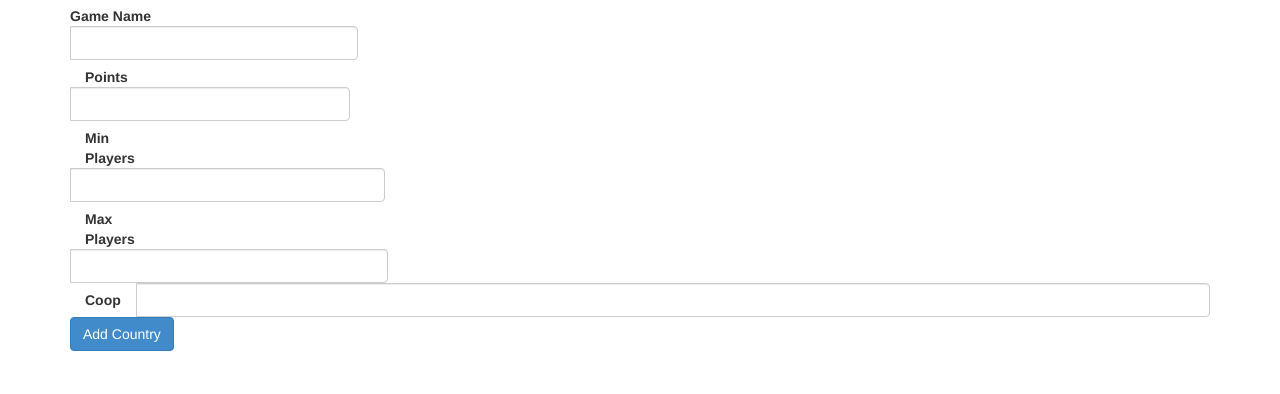
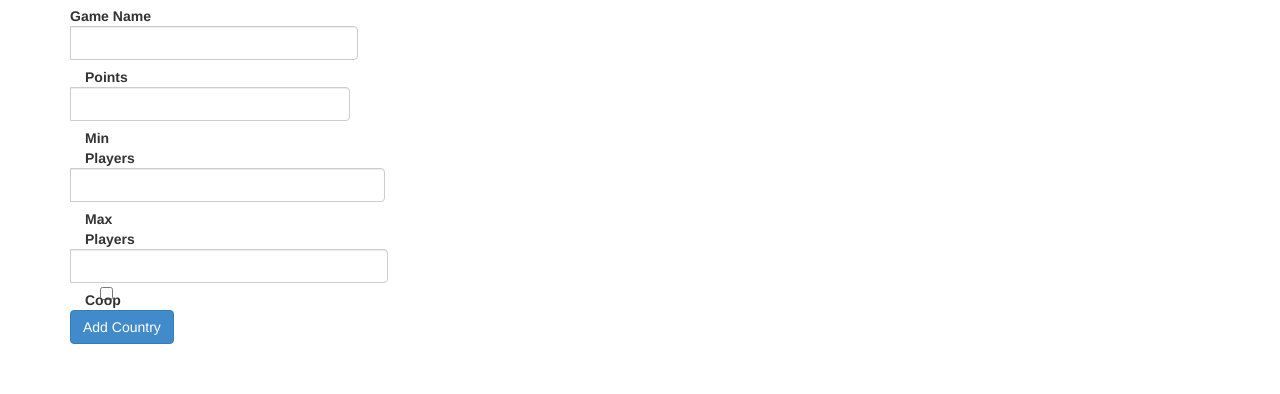
Before and after one commit to heapmaster/BGOApp, a Flask app: page /games/add/ in a window 1280 px wide. Shown: the part 73-467 px from the top of the page. Run offline with Flask 2, Linux system fonts and the light colour scheme; some libraries are stand-ins or nearby versions.

Commit message:
template changes

```diff
--- a/app/templates/add_game.html
+++ b/app/templates/add_game.html
@@ -69,7 +69,7 @@
               </div>
               <div class="input-group">
                 <label for="coop" class="col-sm-2 control-label">Coop<br></label>
-                <checkbox class="form-control" id="coop" name="coop"></checkbox>
+                <input type="checkbox" id="coop" name="coop"></checkbox>
               </div>
             <input class="btn btn-primary" type="submit" value="Add Country">
         </form>
```
